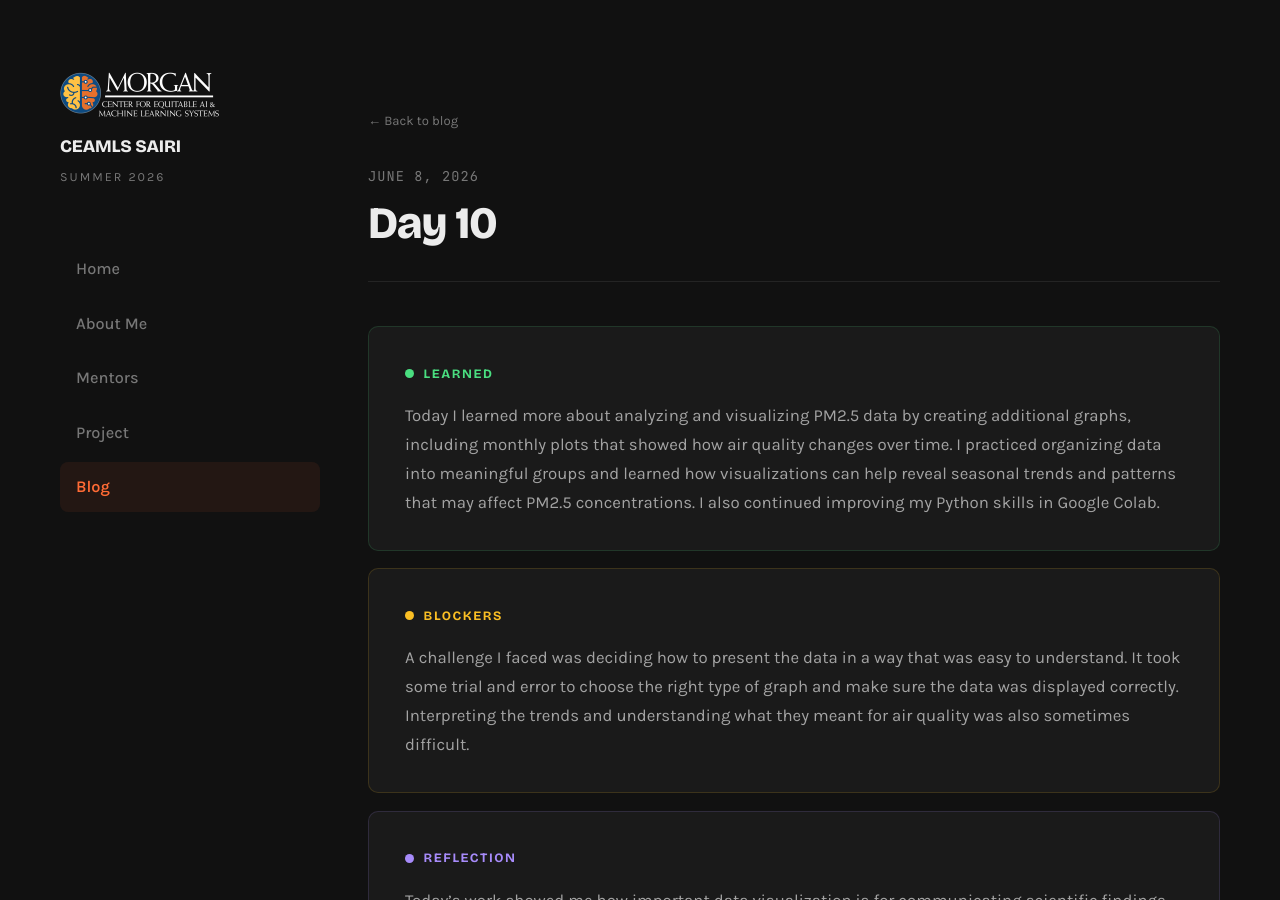
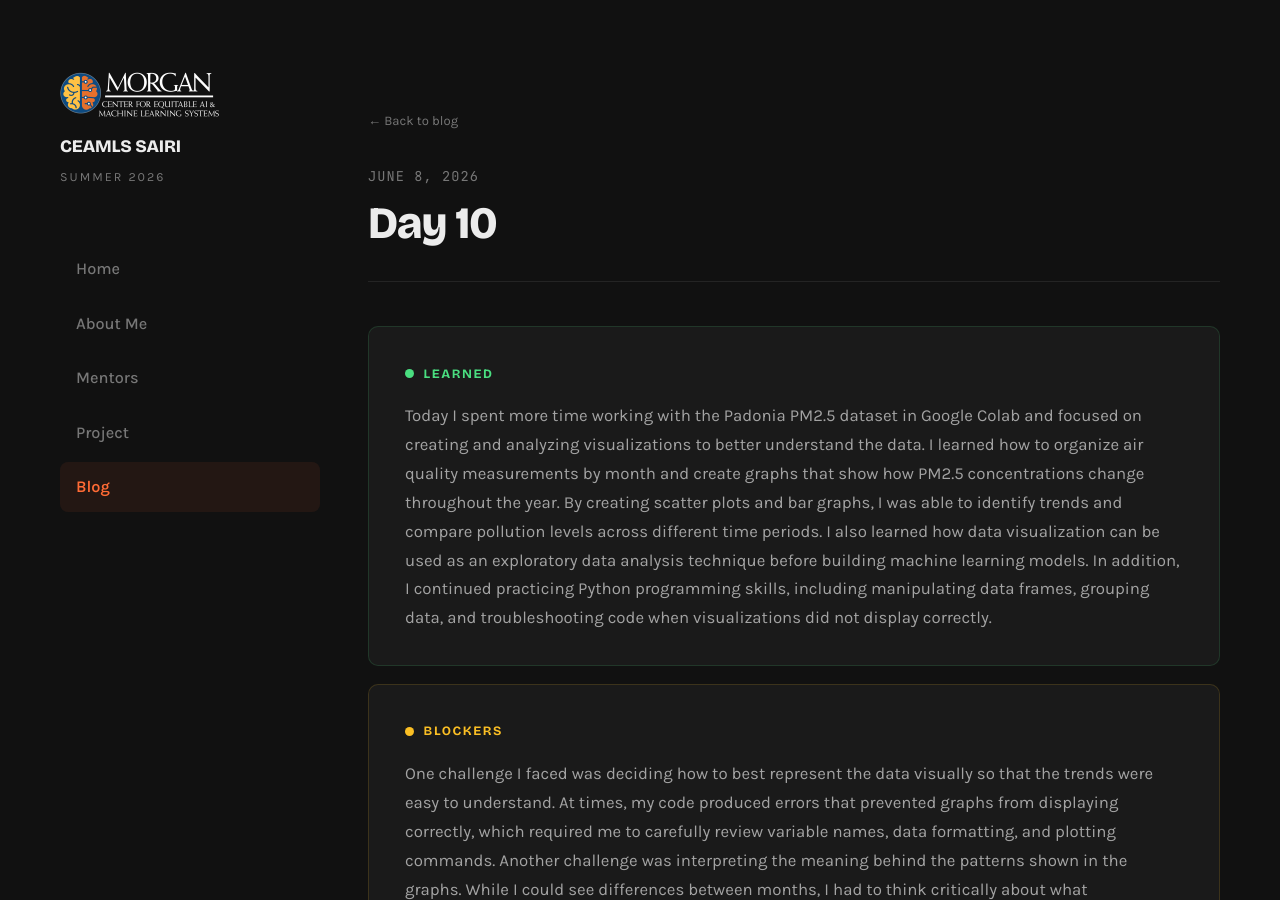
Before and after one commit to willddaniels06-dev/willddaniels06-dev.github.io, a Jekyll site: the page built from _posts/2026-06-08-day-10.md, in a window 1280 px wide and 900 px high. Built offline with Jekyll 4.4.1, drawn with Linux system fonts in a browser that asks for light colours; some of the changed text lies outside the part shown.

Commit message:
Update reflections on PM2.5 data analysis and visualization
Revised the content to provide a more detailed account of the work done with the Padonia PM2.5 dataset, emphasizing the importance of data visualization and the challenges faced during the analysis.

```diff
--- a/_posts/2026-06-08-day-10.md
+++ b/_posts/2026-06-08-day-10.md
@@ -6,9 +6,9 @@ permalink: /day10.html
 tags: ["onboarding", "research"]
 
 what_i_learned: |
-  Today I learned more about analyzing and visualizing PM2.5 data by creating additional graphs, including monthly plots that showed how air quality changes over time. I practiced organizing data into meaningful groups and learned how visualizations can help reveal seasonal trends and patterns that may affect PM2.5 concentrations. I also continued improving my Python skills in Google Colab.
+  Today I spent more time working with the Padonia PM2.5 dataset in Google Colab and focused on creating and analyzing visualizations to better understand the data. I learned how to organize air quality measurements by month and create graphs that show how PM2.5 concentrations change throughout the year. By creating scatter plots and bar graphs, I was able to identify trends and compare pollution levels across different time periods. I also learned how data visualization can be used as an exploratory data analysis technique before building machine learning models. In addition, I continued practicing Python programming skills, including manipulating data frames, grouping data, and troubleshooting code when visualizations did not display correctly.
 blockers: |
-  A challenge I faced was deciding how to present the data in a way that was easy to understand. It took some trial and error to choose the right type of graph and make sure the data was displayed correctly. Interpreting the trends and understanding what they meant for air quality was also sometimes difficult.
+  One challenge I faced was deciding how to best represent the data visually so that the trends were easy to understand. At times, my code produced errors that prevented graphs from displaying correctly, which required me to carefully review variable names, data formatting, and plotting commands. Another challenge was interpreting the meaning behind the patterns shown in the graphs. While I could see differences between months, I had to think critically about what environmental factors might contribute to those changes and how those trends could affect future PM2.5 predictions.
 reflection: |
- Today’s work showed me how important data visualization is for communicating scientific findings. Creating and analyzing graphs helped me better understand the PM2.5 dataset and gave me more confidence in explaining trends to others. I am starting to see how data analysis, environmental science, and AI all connect within our project.
+ Today’s work helped me appreciate the importance of data visualization in both research and machine learning. Before building a predictive model, it is important to understand the data and identify patterns that may influence the results. Creating graphs allowed me to move beyond looking at rows of numbers and instead see meaningful trends in air quality over time. I also improved my confidence with Python and Google Colab by solving coding issues independently and experimenting with different ways to display the data. By the end of the day, I had a stronger understanding of the Padonia dataset and how visual analysis can help guide future modeling decisions in our PM2.5 prediction project..
 ---
```
